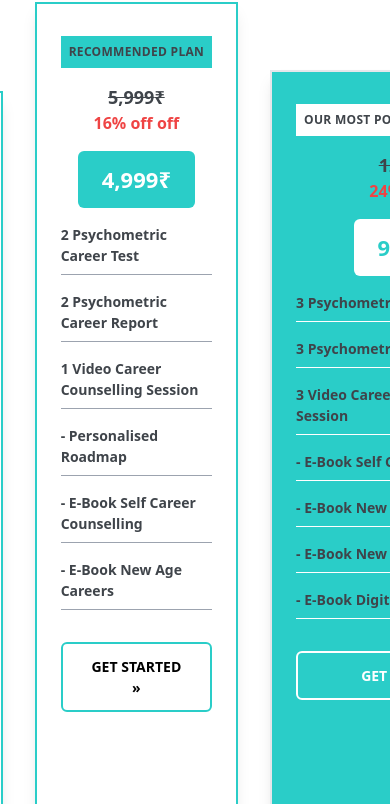
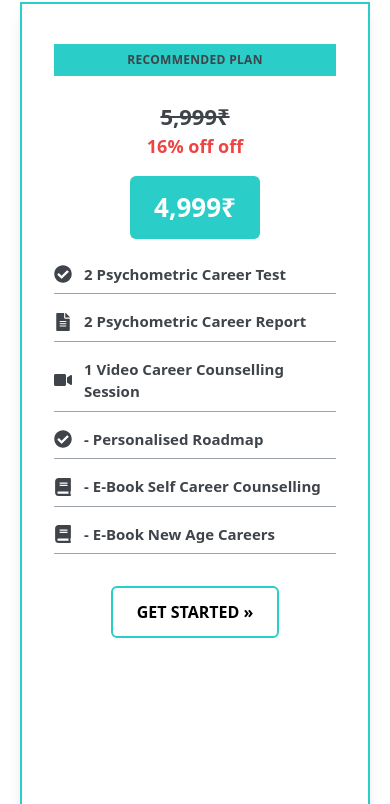
Before and after one commit to Nishantvidhuri/careerguide, a React (Vite) app: page / in a window 390 px wide. Shown: the part 404-1208 px from the top of the page. Built offline with nearby package versions, Linux system fonts and the light colour scheme.

Commit message:
modified:   src/Components/PriceCard.jsx

```diff
--- a/src/Components/PriceCard.jsx
+++ b/src/Components/PriceCard.jsx
@@ -1,31 +1,44 @@
 import React from "react";
+import { FaCheckCircle, FaBook, FaVideo, FaFileAlt } from "react-icons/fa";
 
 const PriceCard = ({ plan }) => {
+  // Function to return the appropriate icon
+  const getIcon = (featureText) => {
+    if (featureText.toLowerCase().includes("test")) return <FaCheckCircle />;
+    if (featureText.toLowerCase().includes("report")) return <FaFileAlt />;
+    if (featureText.toLowerCase().includes("video")) return <FaVideo />;
+    if (featureText.toLowerCase().includes("e-book")) return <FaBook />;
+    return <FaCheckCircle />;
+  };
+
   return (
     <div
-      className={`border-2 p-6 md:p-8 w-full max-w-[350px] md:max-w-[400px] lg:max-w-[450px] shadow-lg mx-auto ${
+      className={`border-2 p-8 w-[350px] md:w-[400px] lg:w-[450px]  shadow-lg ${
         plan.popular ? "bg-[#2ACDC8] text-white" : "border-[#2ACDC8] text-black"
       }`}
     >
-      {/* Plan Title */}
+      {/* Plan Title (Professional Look) */}
       <div
-        className={`flex justify-center items-center w-full text-xs md:text-sm font-bold uppercase tracking-wide whitespace-nowrap mx-auto my-2 p-2 ${
-          plan.popular ? "bg-white text-[#3F444A]" : "bg-[#2ACDC8] text-[#3F444A]"
-        }`}
-      >
-        {plan.title}
-      </div>
+  className={`flex justify-center items-center w-full text-xs font-bold uppercase tracking-wide whitespace-nowrap mx-auto my-2 p-2 ${
+    plan.popular ? "bg-white text-[#3F444A]" : "bg-[#2ACDC8] text-[#3F444A]"
+  }`}
+>
+  {plan.title}
+</div>
+
+
+
 
       {/* Old Price & Discount */}
-      <div className="text-center mt-4 md:mt-6">
+      <div className="text-center mt-6">
         <p
-          className={`text-[18px] md:text-[22px] font-semibold line-through ${
+          className={`text-[22px] font-semibold line-through ${
             plan.popular ? "text-[#3F444A]" : "text-[#3f444a]"
           }`}
         >
           {plan.oldPrice}₹
         </p>
-        <p className="text-[16px] md:text-[18px] font-bold text-red-500">
+        <p className={`text-[18px] font-bold ${plan.popular ? "text-red-500" : "text-red-500"}`}>
           {plan.discount} off
         </p>
       </div>
@@ -33,19 +46,33 @@ const PriceCard = ({ plan }) => {
       {/* New Price */}
       <div className="flex justify-center mt-4">
         <div
-          className={`font-bold text-[22px] md:text-[26px] px-6 py-3 rounded-md ${
+          className={` font-bold text-[26px] px-6 py-3 rounded-md ${
             plan.popular ? "text-[#2ACDC8]" : "text-white"
-          } ${plan.popular ? "bg-white" : "bg-[#2ACDC8]"}`}
+          }
+          ${plan.popular? "bg-white":"bg-[#2ACDC8]"}
+          `}
         >
           {plan.newPrice}₹
         </div>
       </div>
 
-      {/* Features List */}
-      <ul className="mt-4 md:mt-6 text-[14px] md:text-[16px]">
+      {/* Features List with Full-Width Underline & White Text */}
+      <ul className="mt-6 text-[15px] md:text-[16px]">
         {plan.features.map((feature, index) => (
-          <li key={index} className={`relative flex items-center pb-2 ${index !== plan.features.length - 1 ? "mb-2" : ""}`}>
-            <div className={`flex items-center w-full border-b pb-2 ${plan.popular ? "border-white" : "border-gray-400"}`}>
+          <li
+            key={index}
+            className={`relative flex items-center pb-2 ${
+              index !== plan.features.length - 1 ? "mb-2" : ""
+            }`}
+          >
+            <div
+              className={`flex items-center w-full border-b pb-2 ${
+                plan.popular ? "border-white" : "border-gray-400"
+              }`}
+            >
+              <span className={`text-lg  mr-3 ${plan.popular ? "text-white" : "text-[#3F444A]"}`}>
+                {getIcon(feature.text)}
+              </span>
               <span className={`w-full font-semibold ${plan.popular ? "text-[#3f444a]" : "text-[#3F444A]"}`}>
                 {feature.count} {feature.text}
               </span>
@@ -57,7 +84,7 @@ const PriceCard = ({ plan }) => {
       {/* Button */}
       <div className="flex justify-center mt-6">
         <button
-          className={`border-2 px-6 py-3 font-semibold text-[14px] md:text-[16px] uppercase rounded-md w-full md:w-auto ${
+          className={`border-2 px-6 py-3 font-semibold text-[16px] uppercase rounded-md ${
             plan.popular ? "border-white text-white hover:bg-white hover:text-[#2ACDC8]"
                          : "border-[#2ACDC8] text-black hover:bg-[#2ACDC8] hover:text-white"
           } transition duration-300`}
```
